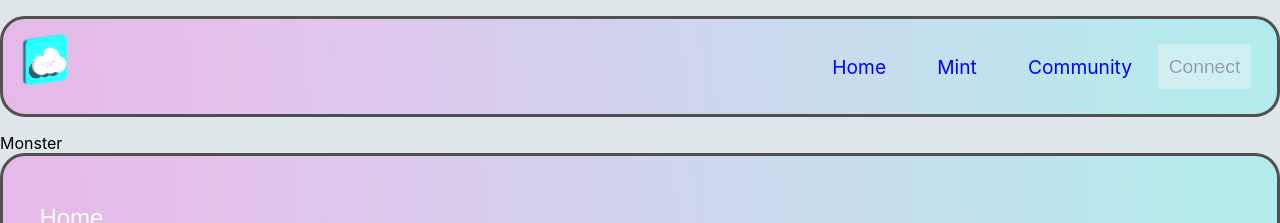
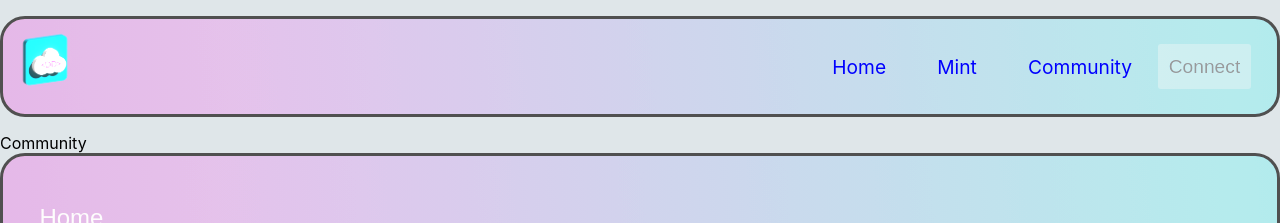
Before and after one commit to dhaedream/custom-mint-front-end-3, a React (Create React App) app: page /community in a window 1280 px wide. Shown: the top 223 px of the page. Built offline with nearby package versions, Linux system fonts and the light colour scheme.

Commit message:
working on community page

```diff
--- a/src/App.js
+++ b/src/App.js
@@ -11,6 +11,7 @@
     <Routes>
       <Route path="/" element={<HomePage />} />
       <Route path="/mint" element={<MintPage />} />
+
       <Route path="/community" element={<CommunityPage />} />
     </Routes>
   );
--- /dev/null
+++ b/src/components/community/Community.jsx
@@ -0,0 +1,8 @@
+import React from "react";
+import "./community.css";
+
+const Community = () => {
+  return <div>Community</div>;
+};
+
+export default Community;
--- a/src/components/discover/discover.css
+++ b/src/components/discover/discover.css
@@ -93,7 +93,7 @@
 
 @media screen and (max-width: 1200px) {
   .discover {
-    height: 75vh;
+    height: 60vh;
   }
   .discover-left {
     border: 3px solid white;
--- a/src/components/monster/Monster.jsx
+++ /dev/null
@@ -1,7 +0,0 @@
-import React from "react";
-
-const Monster = () => {
-  return <div>Monster</div>;
-};
-
-export default Monster;
--- a/src/pages/CommunityPage.jsx
+++ b/src/pages/CommunityPage.jsx
@@ -1,13 +1,13 @@
 import React from "react";
 import Navbar from "../components/navbar/Navbar";
-import Monster from "../components/monster/Monster";
 import Footer from "../components/footer/Footer";
+import Community from "../components/community/Community";
 
 const CommunityPage = () => {
   return (
     <div>
       <Navbar />
-      <Monster />
+      <Community />
       <Footer />
     </div>
   );
```
Also changed, not shown: src/assets/com-page-concept.png (added), src/components/community/community.css (added).
